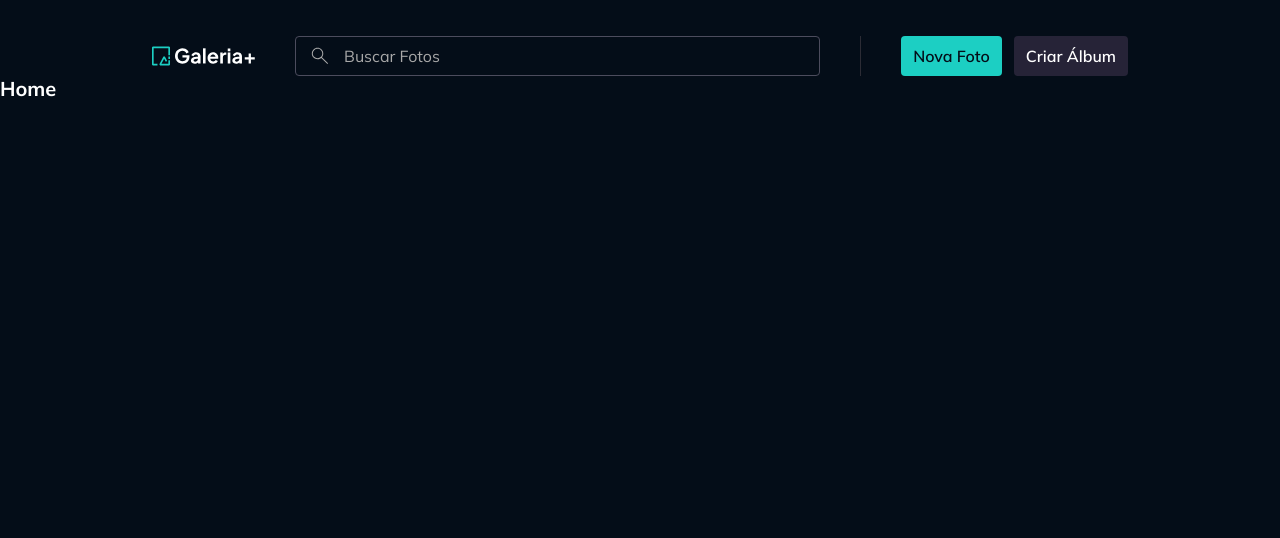
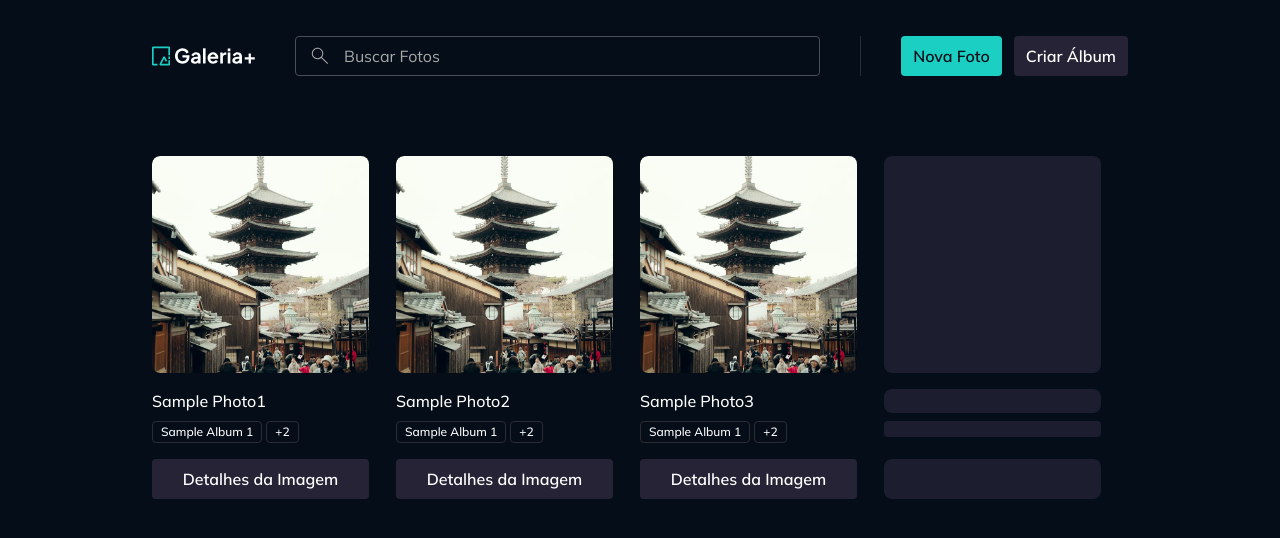
Before and after one commit to lesantana09/react-photo-gallery, a React (Vite) app: page / in a window 1280 px wide. Shown: the top 538 px of the page. Built offline with nearby package versions, Linux system fonts and the light colour scheme.

Commit message:
feat: photowidget completed

```diff
--- a/src/components/badge.tsx
+++ b/src/components/badge.tsx
@@ -46,7 +46,7 @@ export const badgeSkeletonVariants = tv({
 });
 
 interface BadgeProps
-	extends React.ComponentProps<"div">,
+	extends Omit<React.HTMLProps<HTMLDivElement>, "size">,
 		VariantProps<typeof badgeVariants> {
 	loading?: boolean;
 }
--- a/src/components/container.tsx
+++ b/src/components/container.tsx
@@ -15,7 +15,7 @@ export const containerVariants = tv({
 
 interface ContainerProps
 	extends VariantProps<typeof containerVariants>,
-		React.ComponentProps<"div"> {
+		React.HTMLAttributes<HTMLDivElement> {
 	as?: keyof React.JSX.IntrinsicElements;
 }
 
--- a/src/components/image-file-preview.tsx
+++ /dev/null
@@ -1,30 +0,0 @@
-import type React from "react";
-import { tv } from "tailwind-variants";
-
-export const imageFilePreviewVariants = tv({
-    base: `
-        rounded-lg overflow-hidden
-    `,
-});
-
-export const imageFilePreviewImageVariants = tv({
-    base: `
-        w-full h-full object-cover
-    `,
-});
-
-interface InputFilePreviewProps extends React.ComponentProps<"img"> {
-    imageClassName?: string;
-}
-
-export default function InputFilePreview({
-    className,
-    imageClassName,
-    ...props
-}: InputFilePreviewProps) {
-    return (
-        <div className={imageFilePreviewVariants({className})}>
-            <img {...props} className={imageFilePreviewVariants({className: imageClassName})}/>
-        </div>
-    );
-}
--- /dev/null
+++ b/src/components/image-preview.tsx
@@ -0,0 +1,30 @@
+import type React from "react";
+import { tv } from "tailwind-variants";
+
+export const imagePreviewVariants = tv({
+    base: `
+        rounded-lg overflow-hidden
+    `,
+});
+
+export const imagePreviewImageVariants = tv({
+    base: `
+        w-full h-full object-cover
+    `,
+});
+
+interface InputPreviewProps extends React.ComponentProps<"img"> {
+    imageClassName?: string;
+}
+
+export default function ImagePreview({
+    className,
+    imageClassName,
+    ...props
+}: InputPreviewProps) {
+    return (
+        <div className={imagePreviewVariants({className})}>
+            <img {...props} className={imagePreviewImageVariants({className: imageClassName})}/>
+        </div>
+    );
+}
--- /dev/null
+++ b/src/components/main-content.tsx
@@ -0,0 +1,17 @@
+import React from "react"
+import cx from "classnames"
+
+interface MainContentProps extends React.ComponentProps<"main">{}
+
+export default function MainContent({
+    children,
+    className,
+    ...props
+}: MainContentProps){
+
+    return (
+        <main className={cx("mt-20 pb-20", className)} {...props}>
+            {children}
+        </main>
+    );
+}
--- /dev/null
+++ b/src/contexts/albums/models/album.ts
@@ -0,0 +1,4 @@
+export interface Album{
+    id: string;
+    title: string;
+}
--- /dev/null
+++ b/src/contexts/photos/components/photo-widget.tsx
@@ -0,0 +1,72 @@
+import ImagePreview from "../../../components/image-preview";
+import Skeleton from "../../../components/skeleton";
+import type { Photo } from "../models/photo";
+import Text from "../../../components/text";
+import Badge from "../../../components/badge";
+import Button, { buttonTextVariants } from "../../../components/button";
+import { Link } from "react-router";
+
+interface PhotoWidgetProps {
+    photo: Photo;
+    loading?: boolean;
+}
+
+export default function PhotoWidget({photo, loading}: PhotoWidgetProps) {
+
+    const badgeAlbumLength = 1;
+
+    return <div className="flex flex-col gap-4">
+        {!loading ? (
+             <ImagePreview
+                src={`/images/${photo.imageId}`}
+                title={photo.title}
+                imageClassName="w-[13.563rem] h-[13.563rem] rounded-lg"
+
+             />
+        ) : (
+            <Skeleton className="w-[13.563rem] h-[13.563rem] rounded-lg" />
+        )}
+
+        <div className="flex flex-col gap-2">
+            {!loading ? (
+                <Text variant="paragraph-large" className="trucate">{photo.title}</Text>
+            ): (
+                <Skeleton className="w-[13.563rem] h-6"/>
+            )}
+
+            <div className="flex gap-1 min-h-[1.375rem]">
+                {!loading ? (
+                    <>
+                        {photo.albums.slice(0, badgeAlbumLength).map(album => (
+                            <Badge key={album.id} size="xs" className="truncate">
+                                {album.title}
+                            </Badge>
+                        ))}
+                        {photo.albums.length > badgeAlbumLength && <Badge size="xs">
+                            +{photo.albums.length - badgeAlbumLength}</Badge>}
+                    </>
+                ): (
+                   Array.from({length: 1}).map((_, index) =>
+                   <Skeleton key={`album-loading${index}`}
+                   className="w-[13.563rem] h-4 rounded-sm"/>)
+                )}
+            </div>
+        </div>
+        {!loading ? (
+            <Link
+                to={`/photos/${photo.id}`}
+                className={buttonTextVariants({
+                    variant: "secondary",
+                    size: "sm",
+
+                })}
+            >
+            <Button variant="secondary" className="w-[13.563rem]">
+                Detalhes da Imagem
+            </Button>
+            </Link>
+        ): (
+            <Skeleton className="w-[13.563rem] h-10"/>
+        )}
+    </div>
+}
--- /dev/null
+++ b/src/contexts/photos/models/photo.ts
@@ -0,0 +1,8 @@
+import type { Album } from "../../albums/models/album";
+
+export interface Photo {
+    id: string;
+    title: string;
+    imageId: string;
+    albums: Album[];
+}
--- a/src/pages/layout-main.tsx
+++ b/src/pages/layout-main.tsx
@@ -1,9 +1,12 @@
 import { Outlet } from "react-router";
 import MainHeader from "../components/main-header";
+import MainContent from "../components/main-content";
 
 export default function LayoutMain(){
     return <>
         <MainHeader className="mt-9"/>
-        <Outlet />
+        <MainContent>
+            <Outlet />
+        </MainContent>
     </>
 }
--- a/src/pages/page-components.tsx
+++ b/src/pages/page-components.tsx
@@ -1,4 +1,4 @@
-import Button from "../components/button";
+import Button, { buttonTextVariants } from "../components/button";
 import ButtonIcon from "../components/button-icon";
 import ChevronLeftIcon from "../assets/icons/chevron-left.svg?react";
 import ChevronRightIcon from "../assets/icons/chevron-right.svg?react";
@@ -9,7 +9,7 @@ import InputText from "../components/input-text";
 import SearchIcon from "../assets/icons/search.svg?react";
 import InputCheckbox  from "../components/input-checkbox";
 import InputSingleFile from "../components/input-single-file";
-import ImageFilePreview from "../components/image-file-preview";
+import ImagePreview from "../components/image-preview";
 import { useForm } from "react-hook-form";
 import {
 	Dialog,
@@ -43,6 +43,9 @@ export default function PageComponents() {
 				<Button variant="primary" size="sm">
 					Button
 				</Button>
+				<Text className={buttonTextVariants({variant: "secondary", size: "md"})}>
+					Detalhes da Imagem
+				</Text>
 			</div>
 
 			<div className="flex gap-3">
@@ -84,7 +87,7 @@ export default function PageComponents() {
 					form={form}
 					allowedFileTypes={['png', 'jpg', 'jpeg', 'webp']}
 					maxFileSizeInMB={50}
-					replaceBy={<ImageFilePreview src={ImageFileSource} alt="Image Preview"/>}
+					replaceBy={<ImagePreview src={ImageFileSource} alt="Image Preview"/>}
 					{...form.register('file')}
 				/>
 			</div>
@@ -102,7 +105,7 @@ export default function PageComponents() {
 								form={form}
 								allowedFileTypes={['png', 'jpg', 'jpeg', 'webp']}
 								maxFileSizeInMB={50}
-								replaceBy={<ImageFilePreview src={ImageFileSource} alt="Image Preview"/>}
+								replaceBy={<ImagePreview src={ImageFileSource} alt="Image Preview"/>}
 								{...form.register('file')}
 							/>
 						</DialogBody>
--- a/src/pages/page-home.tsx
+++ b/src/pages/page-home.tsx
@@ -1,9 +1,50 @@
-import Text  from "../components/text";
+import Container from "../components/container";
+import PhotoWidget from "../contexts/photos/components/photo-widget";
+import type { Photo } from "../contexts/photos/models/photo";
+
 
 export default function PageHome(){
     return (
-        <>
-            <Text variant="heading-medium">Home</Text>
-        </>
+        <Container>
+            <div className="grid grid-cols-4">
+                <PhotoWidget photo={{
+                    id:"1",
+                    title:"Sample Photo1",
+                    imageId:"portrait-tower.png",
+                    albums:[
+                        {id:"1",title:"Sample Album 1"},
+                        {id:"2",title:"Sample Album 2"},
+                        {id:"3",title:"Sample Album 3"}
+                    ],
+                }} loading={false} />
+
+                <PhotoWidget photo={{
+                    id:"2",
+                    title:"Sample Photo2",
+                    imageId:"portrait-tower.png",
+                    albums:[
+                        {id:"1",title:"Sample Album 1"},
+                        {id:"2",title:"Sample Album 2"},
+                        {id:"3",title:"Sample Album 3"}
+                    ],
+                }} loading={false} />
+
+                <PhotoWidget photo={{
+                    id:"3",
+                    title:"Sample Photo3",
+                    imageId:"portrait-tower.png",
+                    albums:[
+                        {id:"1",title:"Sample Album 1"},
+                        {id:"2",title:"Sample Album 2"},
+                        {id:"3",title:"Sample Album 3"}
+                    ],
+                }} loading={false} />
+
+                <PhotoWidget
+                    photo={{} as Photo}
+                    loading={true}
+                />
+            </div>
+        </Container>
     );
 }
```
